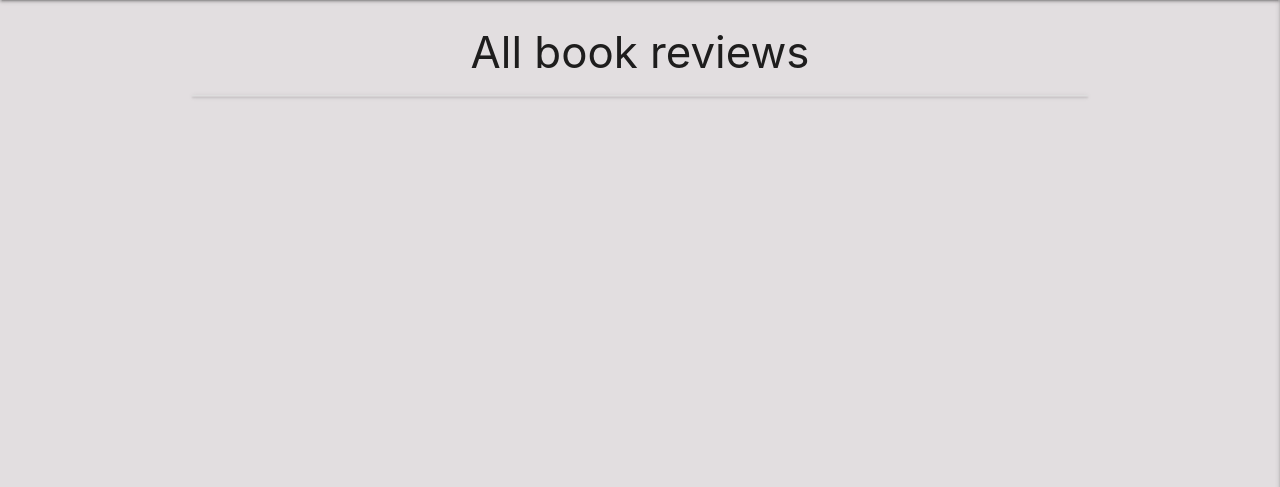
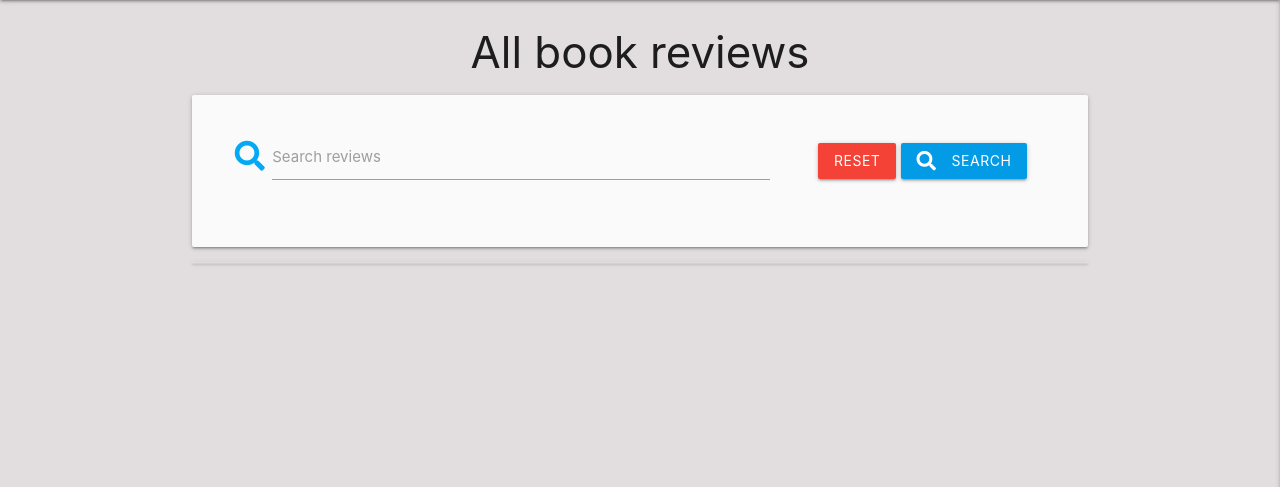
Before and after one commit to raphaelmar/escph_reading_club, a Flask app: page / in a window 1280 px wide. Shown: the part 64-551 px from the top of the page. Run offline with Flask 2, Linux system fonts and the light colour scheme; data that the repository does not hold is empty; some libraries are stand-ins or nearby versions.

Commit message:
add search functionality

```diff
--- a/app.py
+++ b/app.py
@@ -22,6 +22,13 @@ mongo = PyMongo(app)
 @app.route("/get_reviews")
 def get_reviews():
     reviews = mongo.db.reviews.find()
+    return render_template("reviews.html", reviews=reviews)
+
+
+@app.route("/search", methods=["GET", "POST"])
+def search():
+    query = request.form.get("query")
+    reviews = mongo.db.reviews.find({"$text": {"$search": query}})
     return render_template("reviews.html", reviews=reviews)
 
 
--- a/templates/base.html
+++ b/templates/base.html
@@ -66,8 +66,8 @@
         {% endwith %}
     </section>
     <main class="container">
-    {% block content%}
-    {% endblock%}
+    {% block content %}
+    {% endblock %}
     </main>
 
     <script src="https://code.jquery.com/jquery-3.5.1.min.js" integrity="sha256-9/aliU8dGd2tb6OSsuzixeV4y/faTqgFtohetphbbj0=" crossorigin="anonymous"></script>
--- a/templates/login.html
+++ b/templates/login.html
@@ -1,5 +1,5 @@
 {% extends "base.html" %}
-{% block content%}
+{% block content %}
 
     <div class="row">
         <div class="col s12 m8 offset-m2">
--- a/templates/profile.html
+++ b/templates/profile.html
@@ -1,5 +1,5 @@
 {% extends "base.html" %}
-{% block content%}
+{% block content %}
 
     <div class="row">
         <div class="col s12 m8 offset-m2">
--- a/templates/reviews.html
+++ b/templates/reviews.html
@@ -2,6 +2,24 @@
 {% block content %}
 
     <h3 class="center-align">All book reviews</h3>
+
+    <div class="row card-panel grey lighten-5">
+        <form action="{{ url_for('search') }}" method="POST" class="col s12">
+            <div class="row valign-wrapper center-align">
+                <div class="input-field col s12 m8">
+                    <i class="fas fa-search prefix light-blue-text text darken-4"></i>
+                    <input type="text" name="query" id="query" minlength="3" class="validate" required>
+                    <label for="query">Search reviews</label>
+                </div>
+                <div class="col s12 m4">
+                    <a href="{{ url_for('get_reviews') }}" class="red btn text-shadow">Reset</a>
+                    <button type="submit" class="light-blue darken-1 btn text-shadow">
+                        <i class="fas fa-search left"></i> Search
+                    </button>
+                </div>
+            </div>
+        </form>
+    </div>
 
   <ul class="collapsible">
       {% for review in reviews %}
@@ -32,5 +50,4 @@
     {% endfor %}
   </ul>
 
-
 {% endblock %}
```
Lines whose indentation alone changed are shown as unchanged.
